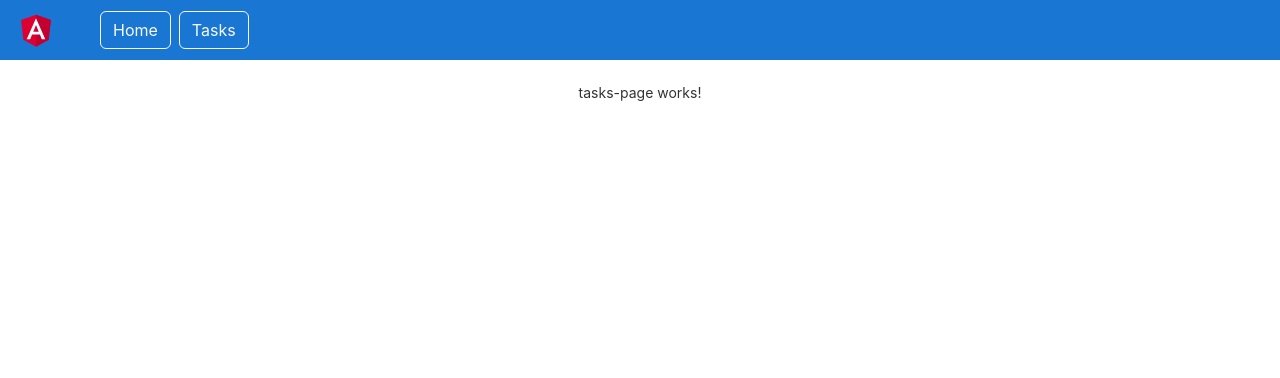
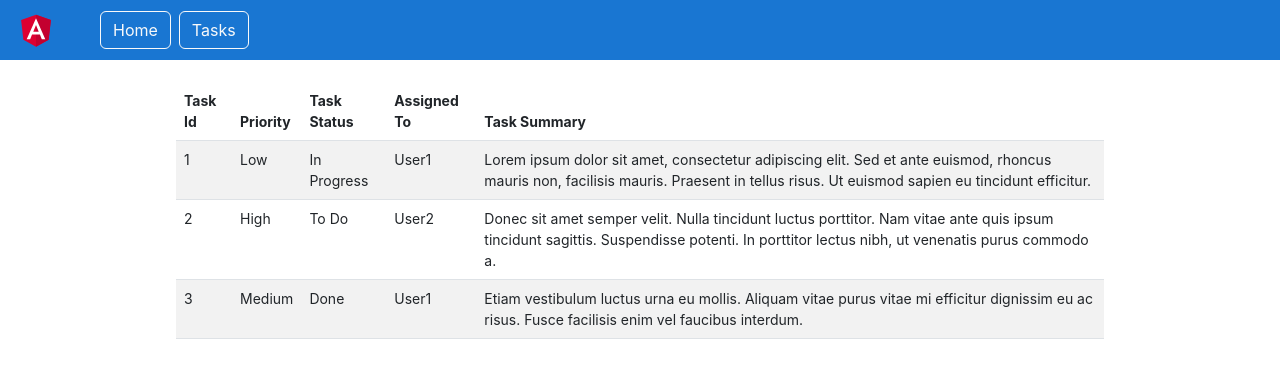
Before and after one commit to avahwhitehead/AirboxTechTest-Frontend, an Angular app: page /tasks in a window 1280 px wide. Shown: the top 378 px of the page. Built offline with nearby package versions, Linux system fonts and the light colour scheme.

Commit message:
Added table to tasks page

```diff
--- a/src/app/app.module.ts
+++ b/src/app/app.module.ts
@@ -5,6 +5,7 @@ import { AppRoutingModule } from './app-routing.module';
 import { AppComponent } from './app.component';
 import { NgbModule } from '@ng-bootstrap/ng-bootstrap';
 import { HeaderModule } from "./components/header/header.module";
+import { TasksPageModule } from "./pages/tasks-page/tasks-page.module";
 
 @NgModule({
 	declarations: [
@@ -14,7 +15,8 @@ import { HeaderModule } from "./components/header/header.module";
 		BrowserModule,
 		AppRoutingModule,
 		NgbModule,
-		HeaderModule
+		HeaderModule,
+		TasksPageModule,
 	],
 	providers: [],
 	bootstrap: [AppComponent]
--- a/src/app/pages/tasks-page/tasks-page.component.html
+++ b/src/app/pages/tasks-page/tasks-page.component.html
@@ -1 +1,21 @@
-<p>tasks-page works!</p>
+<table class="table table-striped">
+	<thead class="table-header">
+		<tr>
+			<th>Task Id</th>
+			<th>Priority</th>
+			<th>Task Status</th>
+			<th>Assigned To</th>
+			<th>Task Summary</th>
+		</tr>
+	</thead>
+
+	<tbody>
+		<tr *ngFor="let task of tasks">
+			<td> {{task.taskId}} </td>
+			<td> {{task.priority | titlecase}} </td>
+			<td> {{task.taskStatus}} </td>
+			<td> {{task.assignedTo}} </td>
+			<td> {{task.taskSummary}} </td>
+		</tr>
+	</tbody>
+</table>
--- a/src/app/pages/tasks-page/tasks-page.component.ts
+++ b/src/app/pages/tasks-page/tasks-page.component.ts
@@ -1,4 +1,5 @@
 import { Component } from '@angular/core';
+import { Task } from 'src/app/services/tasks.service';
 
 @Component({
 	selector: 'app-tasks-page',
@@ -6,5 +7,27 @@ import { Component } from '@angular/core';
 	styleUrls: ['./tasks-page.component.scss']
 })
 export class TasksPageComponent {
-
+	tasks: Task[] = [
+		{
+			taskId: 1,
+			priority: "LOW",
+			taskStatus: "In Progress",
+			assignedTo: "User1",
+			taskSummary: "Lorem ipsum dolor sit amet, consectetur adipiscing elit. Sed et ante euismod, rhoncus mauris non, facilisis mauris. Praesent in tellus risus. Ut euismod sapien eu tincidunt efficitur."
+		},
+		{
+			taskId: 2,
+			priority: "HIGH",
+			taskStatus: "To Do",
+			assignedTo: "User2",
+			taskSummary: "Donec sit amet semper velit. Nulla tincidunt luctus porttitor. Nam vitae ante quis ipsum tincidunt sagittis. Suspendisse potenti. In porttitor lectus nibh, ut venenatis purus commodo a. "
+		},
+		{
+			taskId: 3,
+			priority: "MEDIUM",
+			taskStatus: "Done",
+			assignedTo: "User1",
+			taskSummary: "Etiam vestibulum luctus urna eu mollis. Aliquam vitae purus vitae mi efficitur dignissim eu ac risus. Fusce facilisis enim vel faucibus interdum."
+		},
+	];
 }
```
